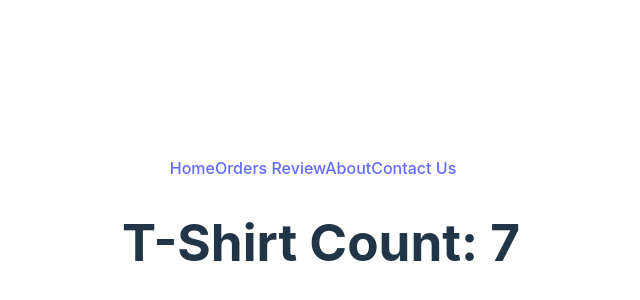
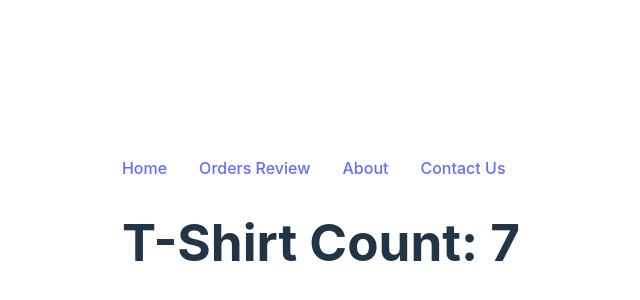
Before and after one commit to kabirshuvo/Banglar-T-Shirt, a React (Vite) app: page / in a window 1280 px wide. Shown: the part 170-470 px from the top of the page, without its empty margins (319-959 px from the left). Built offline with nearby package versions, Linux system fonts and the light colour scheme.

Commit message:
nested route done

```diff
--- /dev/null
+++ b/src/components/Header/Header.css
@@ -0,0 +1,4 @@
+nav {
+  display: flex;
+  gap: 2rem;
+}
--- a/src/components/Header/Header.jsx
+++ b/src/components/Header/Header.jsx
@@ -1,9 +1,10 @@
 import React from 'react';
 import { Link } from 'react-router-dom';
+import './Header.css';
 
 const Header = () => {
     return (
-        <nav style={{marginRight: '1rem'}}>
+        <nav >
             <Link to='/'>Home</Link>
             <Link to='/orders'>Orders Review</Link>
             <Link to='/about'>About</Link>
```
